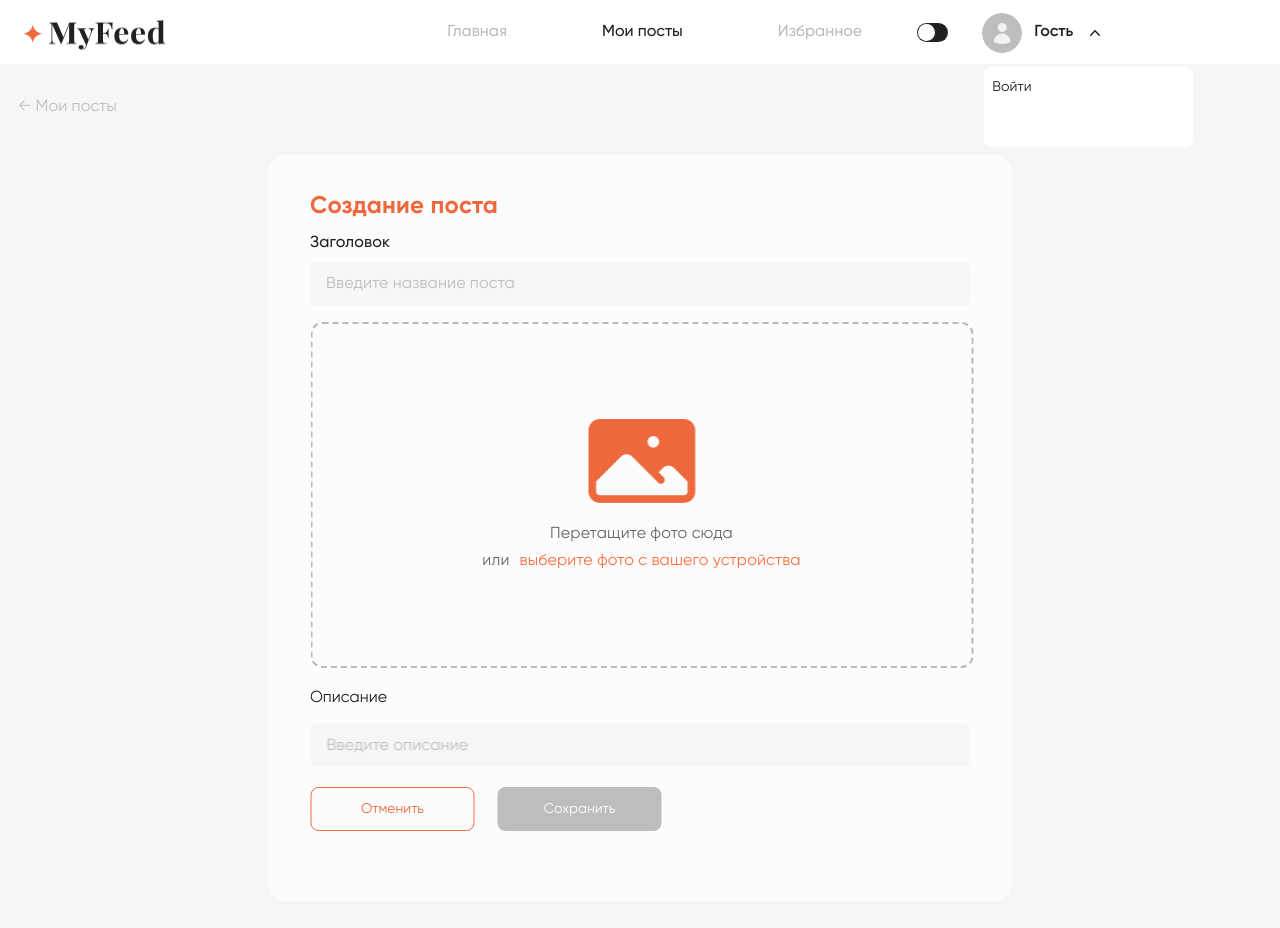
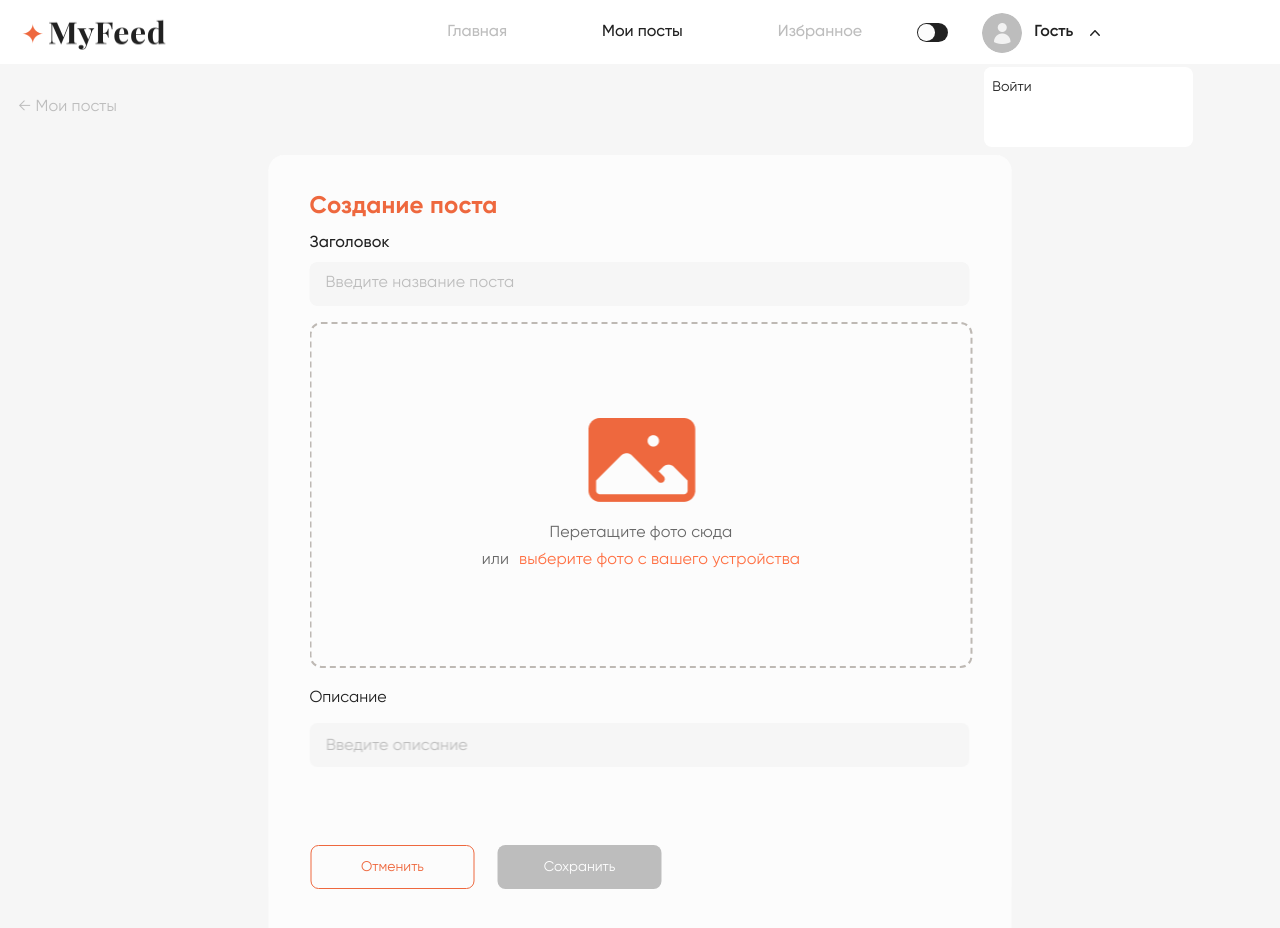
Before and after one commit to magistr25/my-feed, a React (Vite) app: page /my-posts in a window 1280 px wide. Shown: the top 928 px of the page. Built offline with nearby package versions, Linux system fonts and the light colour scheme.

Commit message:
feat(post): add auto-resizing for post description

```diff
--- a/src/pages/ui/MyPostsPage/MyPostsPage.scss
+++ b/src/pages/ui/MyPostsPage/MyPostsPage.scss
@@ -90,7 +90,6 @@
   .add-posts__textarea-wrapper {
     width: 100%;
     border-radius: 8px !important;
-    max-height: 198px;
     overflow: hidden;
   }
 
@@ -374,7 +373,8 @@
     justify-content: flex-start;
     align-items: flex-start;
     max-width: 100%;
-    padding: 41.5px;
+    height: 812px;
+    padding: 41px;
     background: var(--add-posts__container-big-bg);
 
     &-title {
@@ -390,7 +390,7 @@
   }
   .add-posts__buttons {
     position: fixed;
-    bottom: 58px;
+    bottom: 0;
     left: 30px;
     width: 100%;
     max-width: 375px;
@@ -408,8 +408,8 @@
     font-size: 14px;
     border-radius: 8px;
     background: var(--add-posts__input-bg);
-
     color: var(--add-posts__input-color);
+    max-height: 110px !important;
   }
   .add-posts__photo-label {
     max-height: 346ppx;
@@ -450,3 +450,8 @@
     margin: auto;
   }
 }
+
+.add-posts__input {
+  width: 100%;
+  min-height: 44px;
+}
--- a/src/pages/ui/MyPostsPage/MyPostsPage.tsx
+++ b/src/pages/ui/MyPostsPage/MyPostsPage.tsx
@@ -1,6 +1,6 @@
 import './MyPostsPage.scss';
 
-import { FC, useEffect, useRef, useState } from "react";
+import {ChangeEvent, FC, useEffect, useRef, useState} from "react";
 import { Link } from "react-router-dom";
 import { useReactiveVar } from "@apollo/client";
 import { useForm } from "react-hook-form";
@@ -35,6 +35,14 @@ const MyPostsPage: FC = () => {
         setValue("description", descriptionVar() || "");
         setValue("image", imageVar() || null);
     }, [titleVar(), descriptionVar(), imageVar(), setValue]);
+
+    const handleInput = (e: ChangeEvent<HTMLTextAreaElement>) => {
+        const textarea = e.target;
+        textarea.style.height = "auto"; // Сброс высоты перед пересчётом
+        textarea.style.height = `${textarea.scrollHeight}px`; // Устанавливаем новую высоту
+        setValue("description", textarea.value);
+        descriptionVar(textarea.value);
+    };
 
 
     return (
@@ -109,10 +117,7 @@ const MyPostsPage: FC = () => {
                         <textarea className="add-posts__input" placeholder="Введите описание"
                                   {...register("description", { required: true })}
                                   value={description}
-                                  onChange={(e) => {
-                                      setValue("description", e.target.value);
-                                      descriptionVar(e.target.value); // Записываем в Apollo Cache
-                                  }} />
+                                  onInput={handleInput} />
                     </div>
 
                     <div className="add-posts__buttons">
--- a/src/pages/ui/MyPostsRedactionsPage/MyPostsRedactionsPage.scss
+++ b/src/pages/ui/MyPostsRedactionsPage/MyPostsRedactionsPage.scss
@@ -218,8 +218,7 @@
 }
 
 @media (max-width: 823px) {
-
-  .update-posts__page .update-posts__container {
+   .update-posts__page .update-posts__container {
     max-width: 343px;
     width: 100vw;
     margin: 0 auto;
@@ -376,6 +375,7 @@
     max-width: 100%;
     padding: 41.5px;
     background: var(--add-posts__container-big-bg);
+    height: 812px;
 
     &-title {
       margin-left: 0;
@@ -390,7 +390,7 @@
   }
   .update-posts__buttons {
     position: fixed;
-    bottom: 58px;
+    bottom: 0;
     left: 30px;
     width: 100%;
     max-width: 375px;
@@ -408,8 +408,8 @@
     font-size: 14px;
     border-radius: 8px;
     background: var(--add-posts__input-bg);
-
     color: var(--add-posts__input-color);
+    max-height: 110px !important;
   }
   .update-posts__photo-label {
     max-height: 346ppx;
@@ -450,3 +450,8 @@
     margin: auto;
   }
 }
+
+.update-posts__input {
+  width: 100%;
+  min-height: 44px !important;
+}
--- a/src/pages/ui/MyPostsRedactionsPage/MyPostsRedactionsPage.tsx
+++ b/src/pages/ui/MyPostsRedactionsPage/MyPostsRedactionsPage.tsx
@@ -1,6 +1,6 @@
 import './MyPostsRedactionsPage.scss';
 
-import { FC, useEffect, useRef, useState } from "react";
+import { FC, useEffect, useRef, useState} from "react";
 import { Link, useLocation } from "react-router-dom";
 import { useForm } from "react-hook-form";
 import Button from "@/shared/ui/Button/Button.tsx";
@@ -59,13 +59,13 @@ const MyPostsRedactionsPage: FC = () => {
         console.log("Обновлённое состояние descriptionVar():", descriptionVar());
     }, [postData, setValue]);
 
-
     return (
         <div className="update-posts__wrapper">
             <div className="update-posts__navigate-wrapper">
                 <Link className="update-posts__navigate" to="/my-posts/view">← Мои посты</Link>
             </div>
             <div className="update-posts__page">
+                <Link className="add-posts__navigate_mobile" to="/my-posts/view">← Мои посты</Link>
                 <form className="update-posts__container" onSubmit={handleSubmit(onSubmit)}>
                     <div className="update-posts__container-title">
                         {postData.title ? "Редактирование поста" : "Создание поста"}
@@ -87,7 +87,7 @@ const MyPostsRedactionsPage: FC = () => {
                     </div>
 
                     <div
-                        className="update__container-add-photo"
+                        className="update-posts__container-add-photo"
                         onDragOver={(e) => {
                             e.preventDefault();
                             e.stopPropagation();
@@ -121,7 +121,7 @@ const MyPostsRedactionsPage: FC = () => {
                         </label>
                     </div>
 
-                    <div className="update__textarea-wrapper">
+                    <div className="update-posts__textarea-wrapper">
                         <p className="update-posts__label_description">Описание</p>
                         <textarea
                             className="update-posts__input"
@@ -129,8 +129,12 @@ const MyPostsRedactionsPage: FC = () => {
                             {...register("description", { required: true })}
                             value={description}  // Используем локальное состояние
                             onChange={(e) => {
-                                setDescription(e.target.value); // Обновляем `useState`
-                                descriptionVar(e.target.value); // Обновляем Apollo Cache
+                                const textarea = e.target;
+                                textarea.style.height = "auto";
+                                textarea.style.height = `${textarea.scrollHeight}px`;
+                                setDescription(textarea.value);
+                                setValue("description", textarea.value);
+                                descriptionVar(textarea.value);
                             }}
                         />
                     </div>
```
